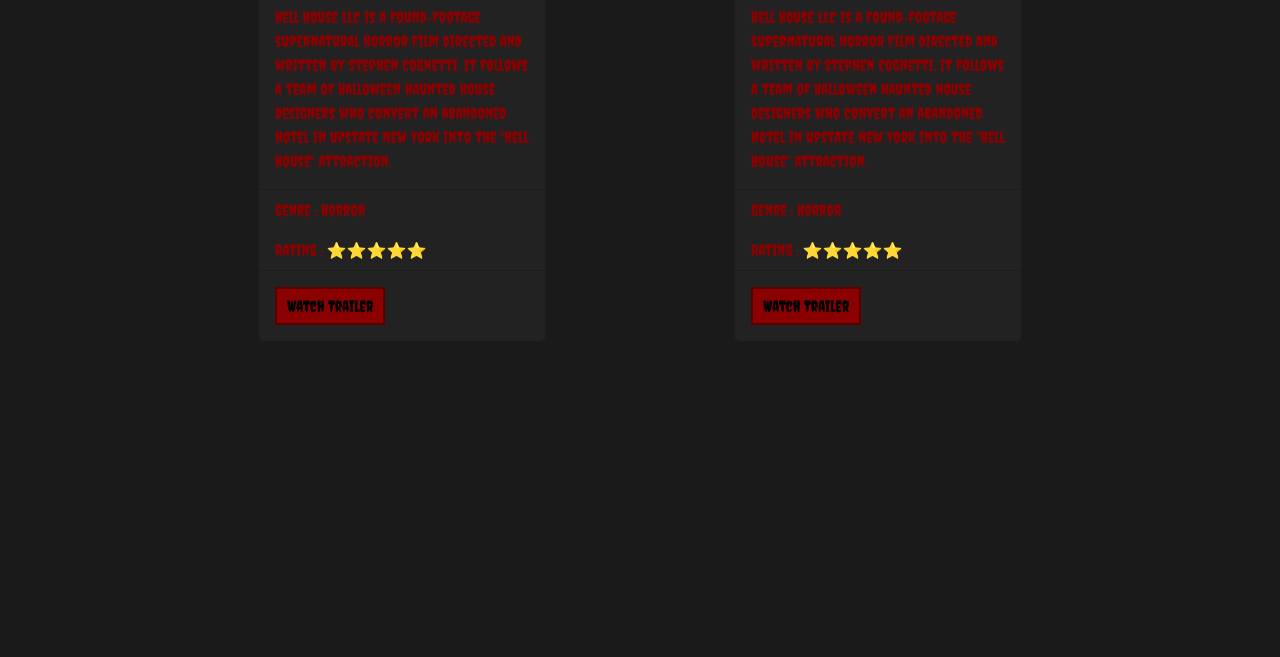
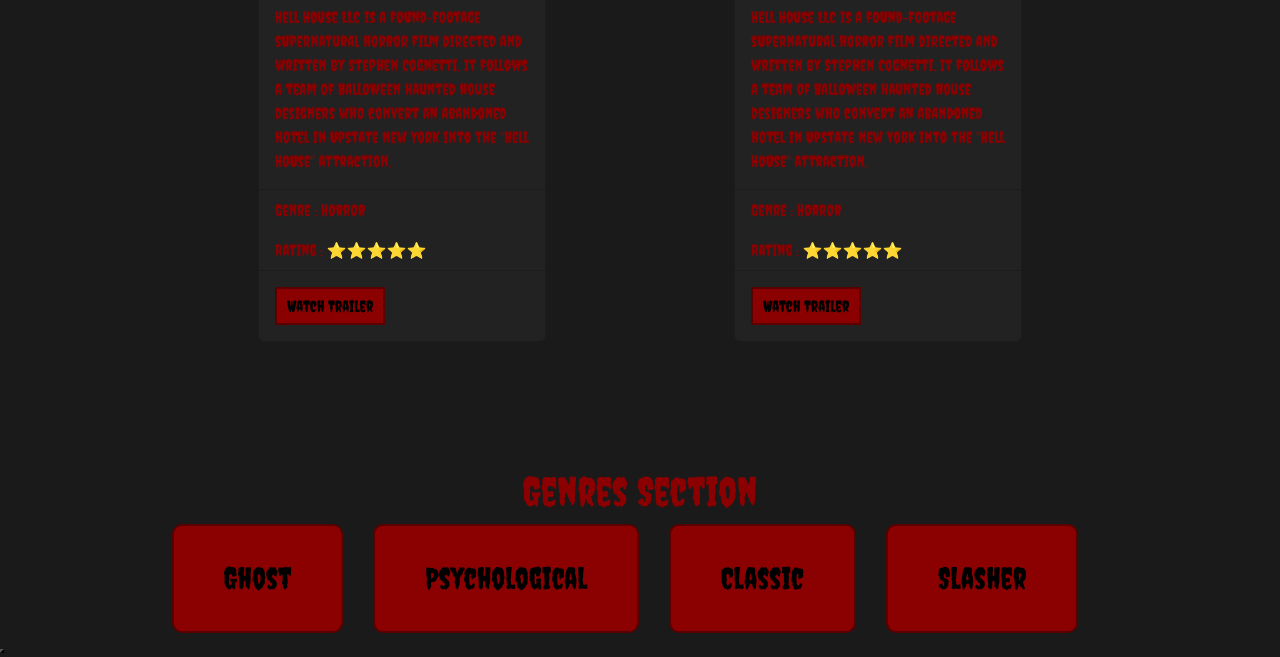
Before and after one commit to ritishapokharel/movie_landing_page, a plain HTML site: page index.html in a window 1280 px wide. Shown: the part 1625-2282 px from the top of the page. Before the commit the page ends 1983 px from the top, so only its background shows below. Drawn offline with nearby package versions, Linux system fonts and the light colour scheme.

Commit message:
added genre section

```diff
--- a/index.html
+++ b/index.html
@@ -117,6 +117,17 @@
 
     </section>
 
+<section id="third">
 
+           <h1>Genres Section </h1>
+    <div class="buttons">
+        <button>Ghost</button>
+        <button>Psychological</button>
+        <button>Classic</button>
+        <button>Slasher</button>
+    </div>
+
+    <button></button>
+</section>
 </body>
 </html>
--- a/style.css
+++ b/style.css
@@ -145,3 +145,33 @@ body {
   padding: 1rem;
 
 }
+
+#third {
+    margin-top : 110px;
+}
+
+#third h1 {
+    text-align : center;
+}
+
+.buttons {
+    display : flex;
+    justify-content: center;
+    align-items : center;
+}
+
+.buttons button {
+    background-color: var(--btn-bg-color);
+    border : 2px solid var(--btn-border-color);
+    padding : 30px 50px;
+    margin-right : 30px;
+    font-size: 30px;
+    border-radius : 10px;
+}
+
+
+.buttons button:hover {
+    color: #ff0000;
+    text-shadow: 0 0 10px #ff0000;
+    background-color: var(--dark-bloody-red);
+}
```
